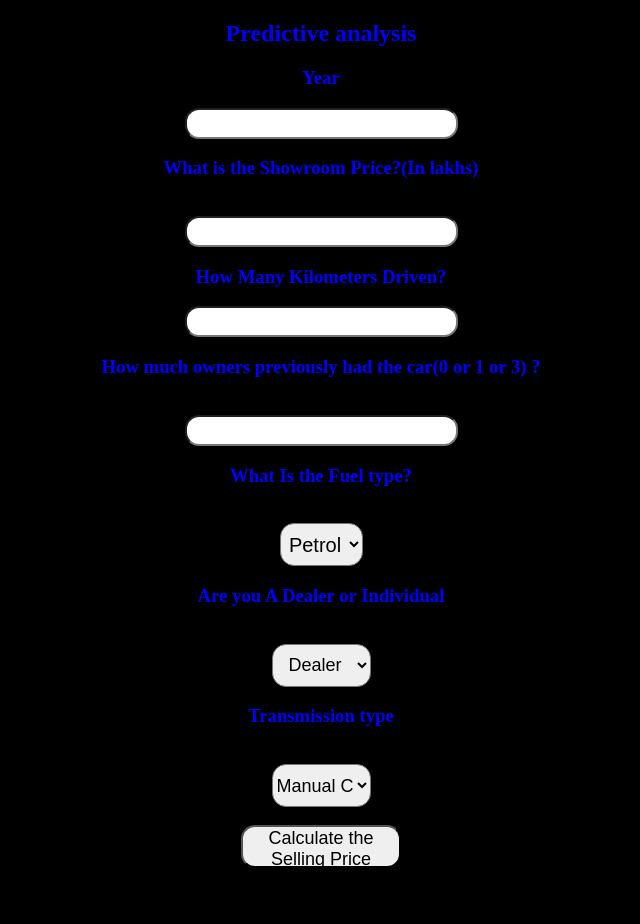
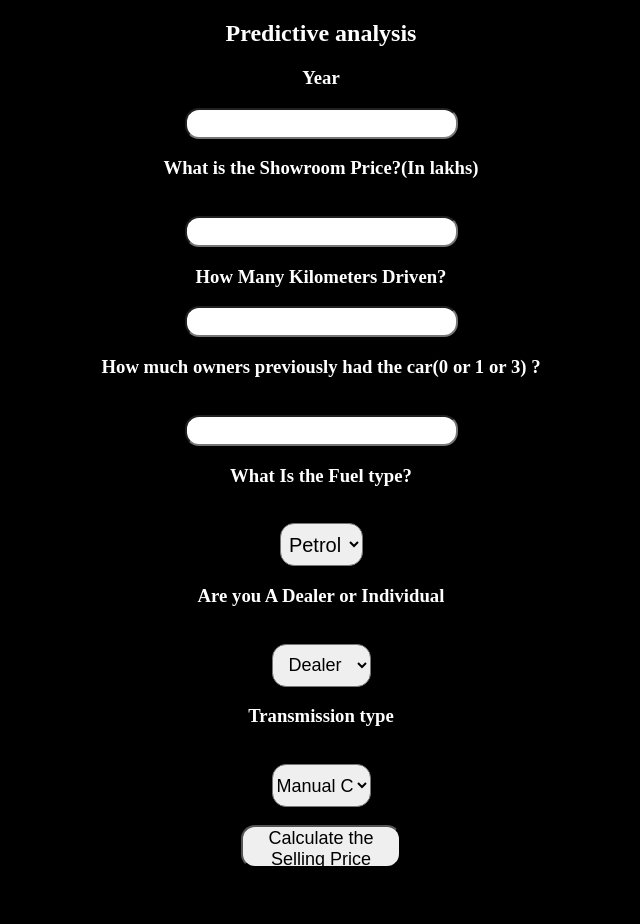
Before and after one commit to anirudhchandnani/car-price, a Flask app: page / in a window 1280 px wide. Shown: the whole page, without its empty margins (319-959 px from the left). Run offline with Flask 2, Linux system fonts and the light colour scheme; parts of the project's set-up code (start-up, migrations or seed data) failed here and were passed over.

Commit message:
Update index.html

```diff
--- a/templates/index.html
+++ b/templates/index.html
@@ -9,7 +9,7 @@
 
 <body>
 
-    <div style="color:blue">
+    <div style="color:white">
         <form action="{{ url_for('predict')}}" method="post">
             <h2>Predictive analysis</h2>
             <h3>Year</h3>
@@ -87,7 +87,7 @@
         }
 
         #fuel:hover {
-            background-color: coral;
+            background-color: blue;
         }
 
         #research {
```
